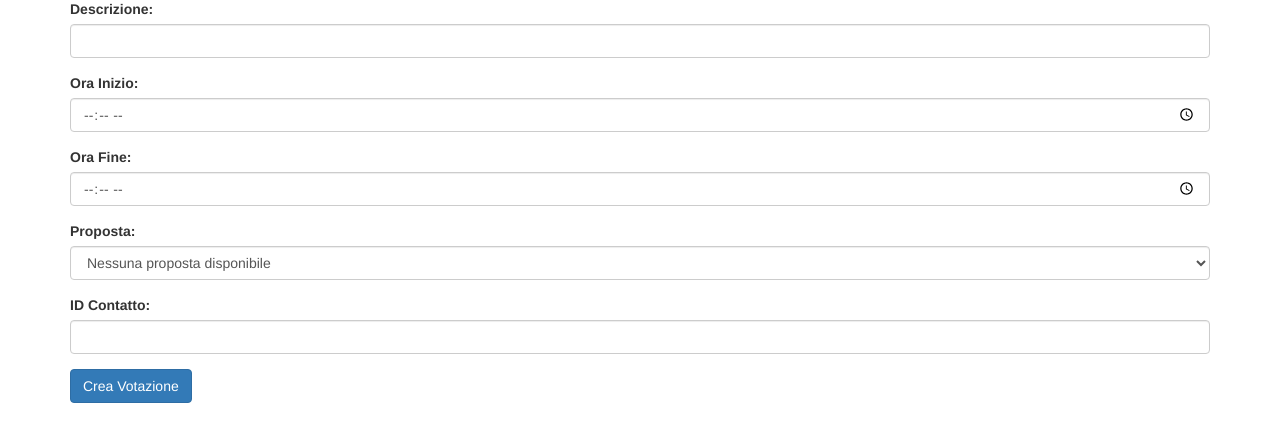
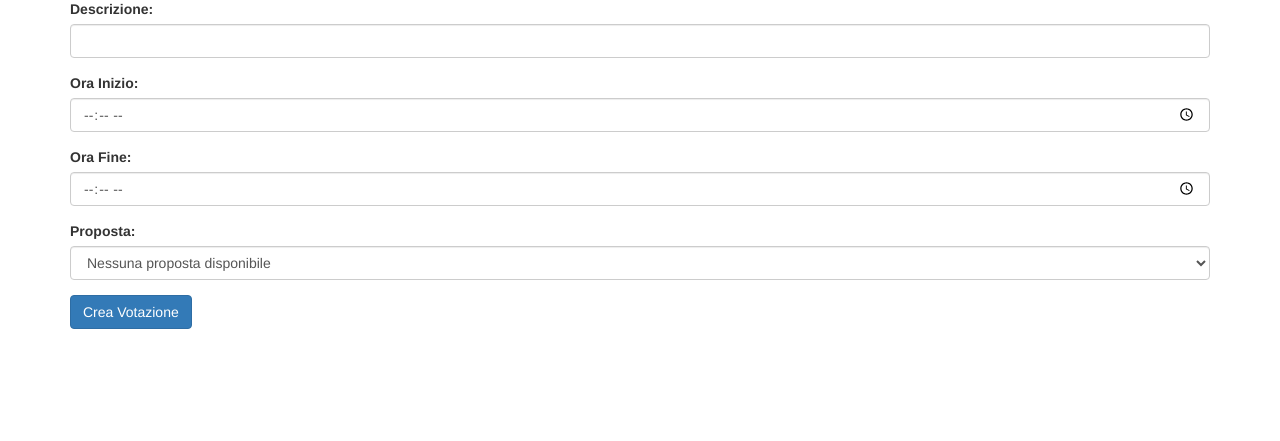
Before and after one commit to Tressilloide/GestioneCollegio, a PHP site: page /admin.php in a window 1280 px wide. Shown: the part 379-820 px from the top of the page. Run offline with PHP 8.4, Linux system fonts and the light colour scheme; the visitor is signed in with stand-in values (Sample User, id 1); data that the repository does not hold is empty.

Commit message:
fix: sistemato db come da ERM

```diff
--- a/admin.php
+++ b/admin.php
@@ -43,10 +43,9 @@
             $ora_inizio = mysqli_real_escape_string($db_conn, $_POST['ora_inizio']);
             $ora_fine = mysqli_real_escape_string($db_conn, $_POST['ora_fine']);
             $id_proposta = mysqli_real_escape_string($db_conn, $_POST['id_proposta']);
-            $id_contatto = mysqli_real_escape_string($db_conn, $_POST['id_contatto']);
 
-            $query_votazione = "INSERT INTO tvotazione (descrizione, ora_inizio, ora_fine, id_proposta, id_contatto)
-                                VALUES ('$descrizione_votazione', '$ora_inizio', '$ora_fine', '$id_proposta', '$id_contatto')";
+            $query_votazione = "INSERT INTO tvotazione (descrizione, ora_inizio, ora_fine, id_proposta)
+                                VALUES ('$descrizione_votazione', '$ora_inizio', '$ora_fine', '$id_proposta')";
 
             if (mysqli_query($db_conn, $query_votazione)) {
                 echo "<h2>Votazione creata con successo!</h2>";
@@ -126,10 +125,7 @@
                     ?>
                 </select>
             </div>
-            <div class="form-group">
-                <label for="id_contatto">ID Contatto:</label>
-                <input type="number" class="form-control" id="id_contatto" name="id_contatto" required>
-            </div>
+
             <button type="submit" class="btn btn-primary" name="crea_votazione">Crea Votazione</button>
         </form>
     </div>
```
Also changed, not shown: contatti.sql (+4 -6 lines).
